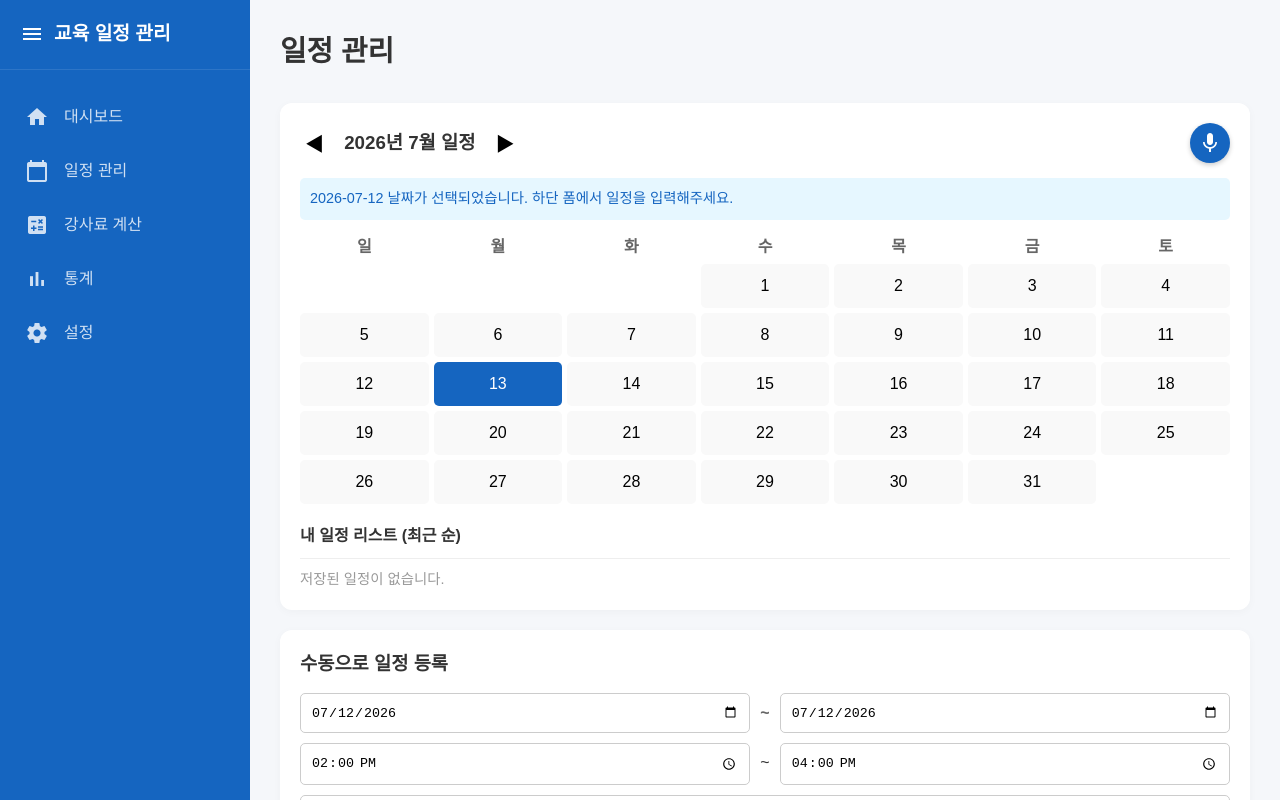
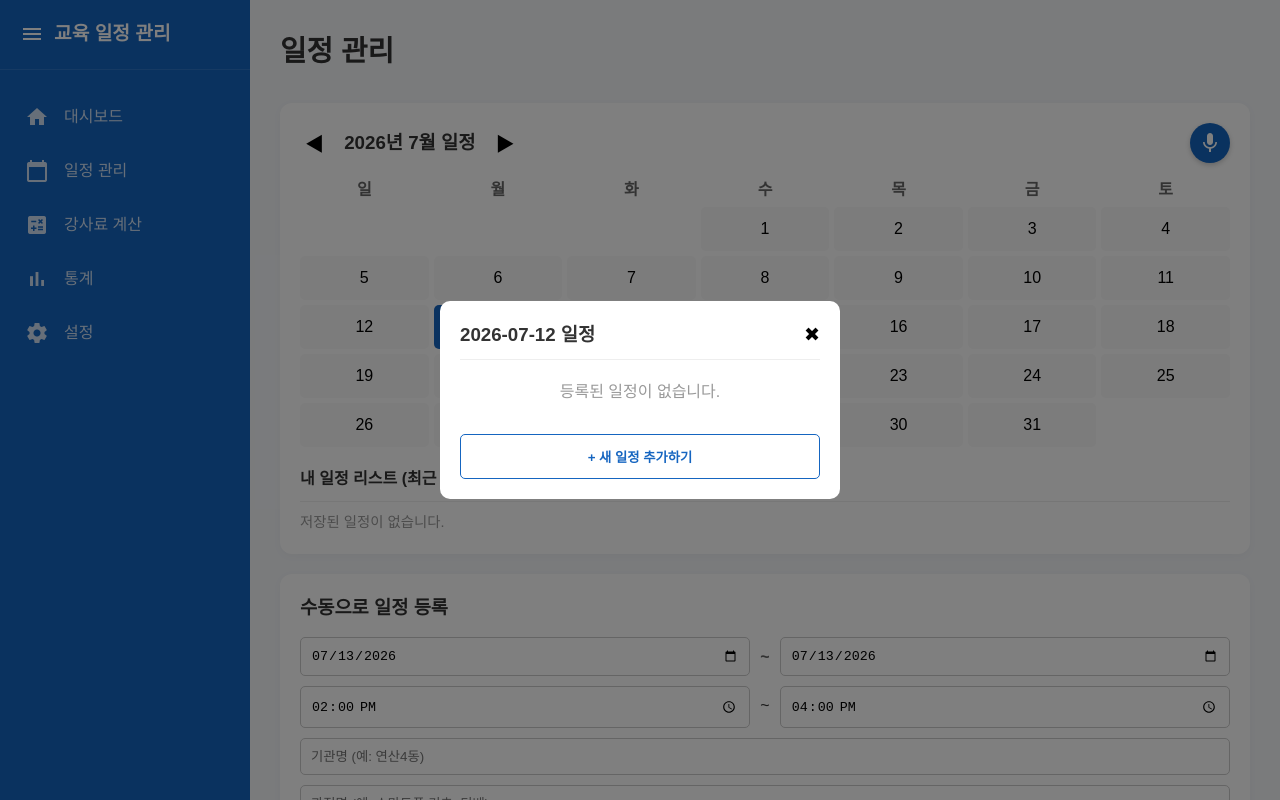
Before and after one commit to comit5114-glitch/calendar_edu, a Next.js app: page /schedule in a window 1280 px wide. Both pictures are taken after a click on the element "12". Built offline with nearby package versions, Linux system fonts and the light colour scheme; a web font is replaced by a local one.

Commit message:
Add files via upload

```diff
--- a/src/app/schedule/page.tsx
+++ b/src/app/schedule/page.tsx
@@ -11,6 +11,7 @@ export default function SchedulePage() {
 
   const [events, setEvents] = useState<ScheduleEvent[]>([]);
   const [editId, setEditId] = useState<string | null>(null);
+  const [selectedModalDate, setSelectedModalDate] = useState<string | null>(null);
   const recognitionRef = useRef<any>(null);
   const transcriptRef = useRef<string>('');
 
@@ -167,11 +168,25 @@ export default function SchedulePage() {
     const endDateObj = new Date(manualForm.endDate || manualForm.date);
 
     const datesToRegister = [];
-    for (let d = new Date(startDate); d <= endDateObj; d.setDate(d.getDate() + 1)) {
-       if (manualForm.repeat === '매일(월-금)' && (d.getDay() === 0 || d.getDay() === 6)) {
-           continue;
-       }
-       datesToRegister.push(new Date(d));
+    let currentD = new Date(startDate);
+
+    while (currentD <= endDateObj) {
+      if (manualForm.repeat === '매일(월-금)') {
+        if (currentD.getDay() !== 0 && currentD.getDay() !== 6) {
+          datesToRegister.push(new Date(currentD));
+        }
+        currentD.setDate(currentD.getDate() + 1);
+      } else if (manualForm.repeat === '매주') {
+        datesToRegister.push(new Date(currentD));
+        currentD.setDate(currentD.getDate() + 7);
+      } else if (manualForm.repeat === '매월') {
+        datesToRegister.push(new Date(currentD));
+        currentD.setMonth(currentD.getMonth() + 1);
+      } else {
+        // 반복 없음 등
+        datesToRegister.push(new Date(currentD));
+        currentD.setDate(currentD.getDate() + 1);
+      }
     }
 
     if (datesToRegister.length === 0) {
@@ -309,19 +324,7 @@ export default function SchedulePage() {
   };
 
   const handleDateClick = (dateStr: string) => {
-    setEditId(null);
-    setManualForm({
-      ...manualForm,
-      date: dateStr,
-      endDate: dateStr,
-      course: '',
-      institution: '',
-      fee: '',
-      repeat: '없음',
-      notification: '없음'
-    });
-    setVoiceText(`${dateStr} 날짜가 선택되었습니다. 하단 폼에서 일정을 입력해주세요.`);
-    window.scrollTo({ top: document.body.scrollHeight, behavior: 'smooth' });
+    setSelectedModalDate(dateStr);
   };
 
   const [currentCalendarDate, setCurrentCalendarDate] = useState(new Date());
@@ -505,6 +508,63 @@ export default function SchedulePage() {
         </form>
       </div>
 
+      {/* 팝업 모달 */}
+      {selectedModalDate && (
+        <div style={{
+          position: 'fixed', top: 0, left: 0, right: 0, bottom: 0,
+          background: 'rgba(0,0,0,0.5)', zIndex: 1000,
+          display: 'flex', alignItems: 'center', justifyContent: 'center'
+        }}>
+          <div style={{
+            background: 'white', padding: '20px', borderRadius: '10px',
+            width: '90%', maxWidth: '400px', maxHeight: '80vh', overflowY: 'auto'
+          }}>
+            <h3 style={{marginTop: 0, borderBottom: '1px solid #eee', paddingBottom: '10px', display: 'flex', justifyContent: 'space-between'}}>
+              {selectedModalDate} 일정
+              <button onClick={() => setSelectedModalDate(null)} style={{background: 'none', border: 'none', fontSize: '1.2rem', cursor: 'pointer'}}>✖</button>
+            </h3>
+
+            {events.filter(e => e.date === selectedModalDate).map(e => (
+              <div key={e.id} style={{padding: '10px', background: '#f5f5f5', borderRadius: '5px', marginBottom: '10px'}}>
+                <div style={{fontWeight: 'bold'}}>{e.start}~{e.end}</div>
+                <div style={{color: '#444'}}>{e.institution} | {e.course}</div>
+                <div style={{display: 'flex', gap: '5px', marginTop: '10px'}}>
+                  <button onClick={() => {
+                    handleEditEvent(e);
+                    setSelectedModalDate(null);
+                  }} style={{flex: 1, padding: '8px', background: 'var(--primary)', color: 'white', border: 'none', borderRadius: '4px', cursor: 'pointer', fontWeight: 'bold'}}>수정</button>
+                  <button onClick={() => {
+                    handleDeleteEvent(e.id);
+                  }} style={{flex: 1, padding: '8px', background: '#ff4d4f', color: 'white', border: 'none', borderRadius: '4px', cursor: 'pointer', fontWeight: 'bold'}}>삭제</button>
+                </div>
+              </div>
+            ))}
+
+            {events.filter(e => e.date === selectedModalDate).length === 0 && (
+              <p style={{color: '#999', textAlign: 'center', padding: '20px 0'}}>등록된 일정이 없습니다.</p>
+            )}
+
+            <button onClick={() => {
+              setEditId(null);
+              setManualForm({
+                ...manualForm,
+                date: selectedModalDate,
+                endDate: selectedModalDate,
+                course: '',
+                institution: '',
+                fee: '',
+                repeat: '없음',
+                notification: '없음'
+              });
+              setSelectedModalDate(null);
+              window.scrollTo({ top: document.body.scrollHeight, behavior: 'smooth' });
+            }} style={{width: '100%', padding: '12px', background: 'white', border: '1px solid var(--primary)', color: 'var(--primary)', borderRadius: '5px', marginTop: '10px', fontWeight: 'bold', cursor: 'pointer'}}>
+              + 새 일정 추가하기
+            </button>
+          </div>
+        </div>
+      )}
+
     </div>
   );
 }
```
